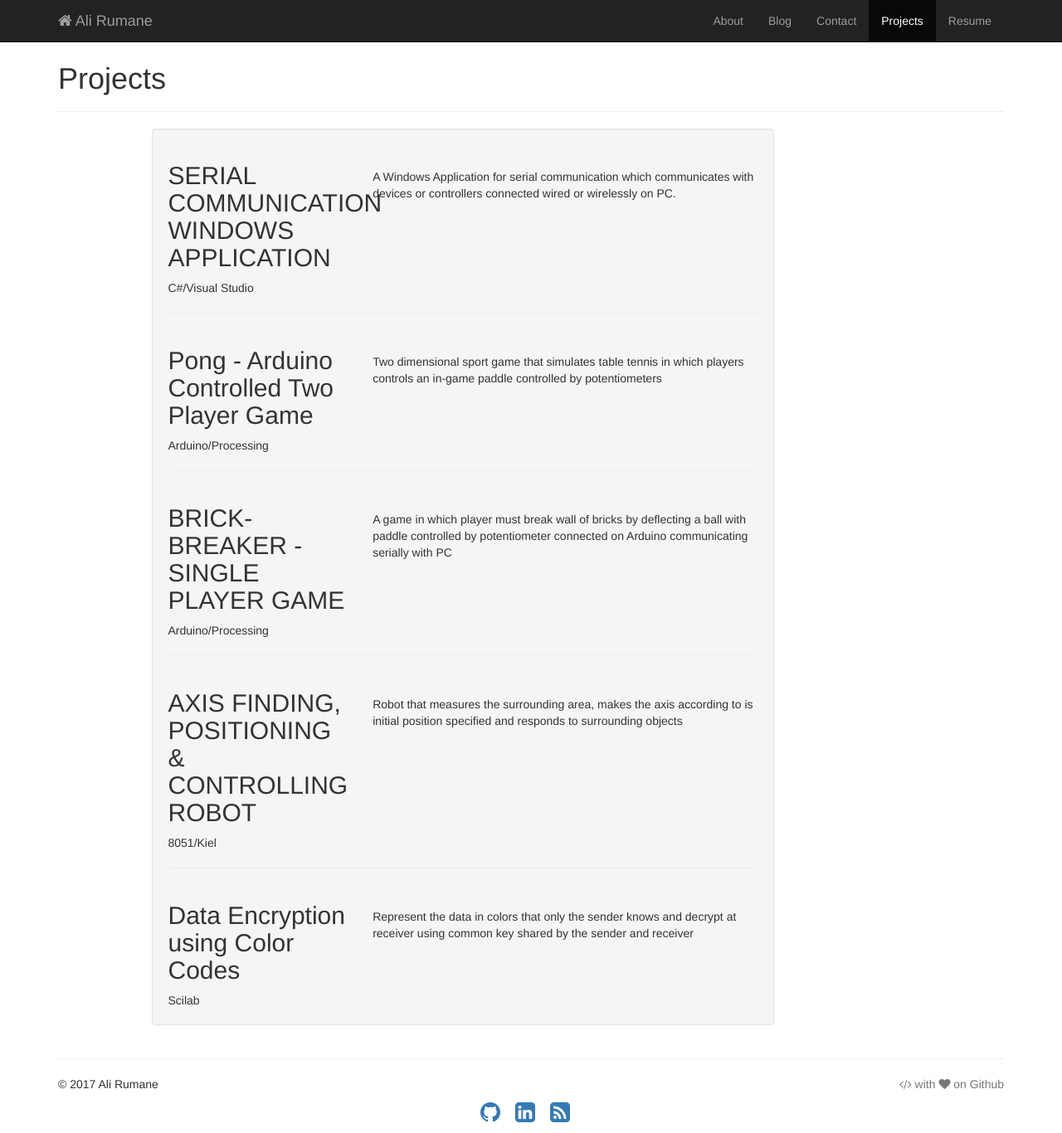
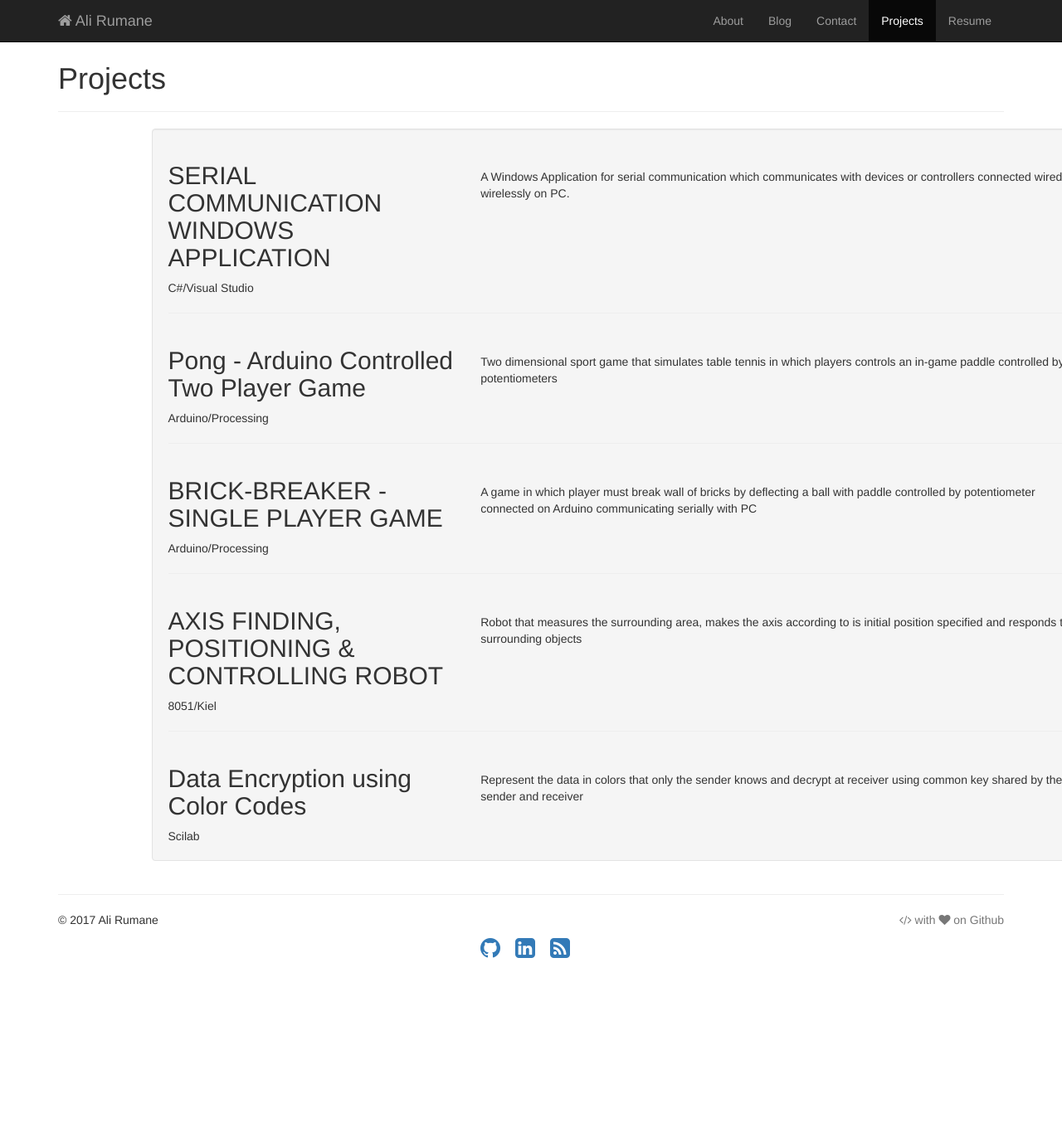
Before and after one commit to alirumane/ali-backup, a Jekyll site: the page built from projects.html, in a window 1280 px wide and 1366 px high. Shown: the whole window at 83% size. Built offline with Jekyll 4.4.1, drawn with Linux system fonts in a browser that asks for light colours.

Commit message:
Update projects.html

```diff
--- a/projects.html
+++ b/projects.html
@@ -8,7 +8,7 @@
 
  <div class="container">
 	<div class="row">
-         <div class="col-md-offset-1 col-md-8">
+         <div class="col-md-offset-1 col-md-12">
           <div class="well">
 
 {% for project in site.data.projects.projects %}
```
